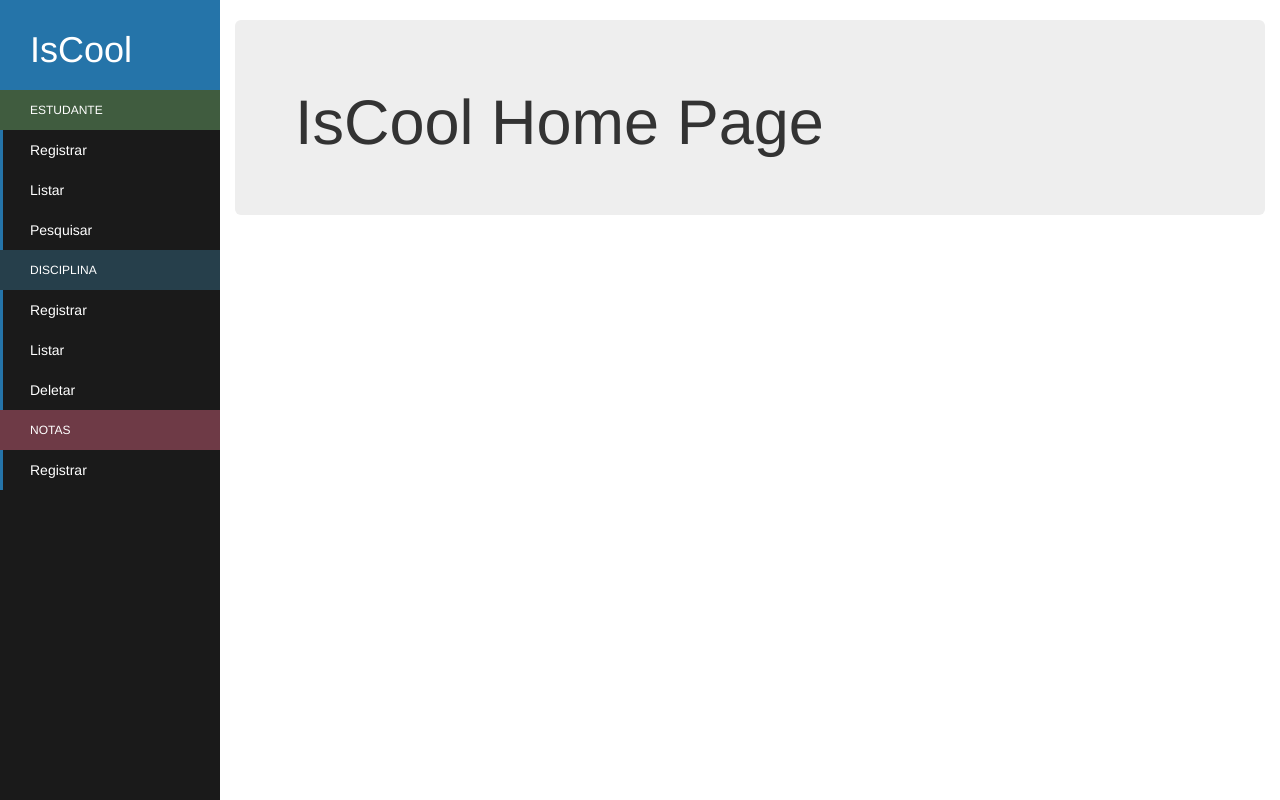
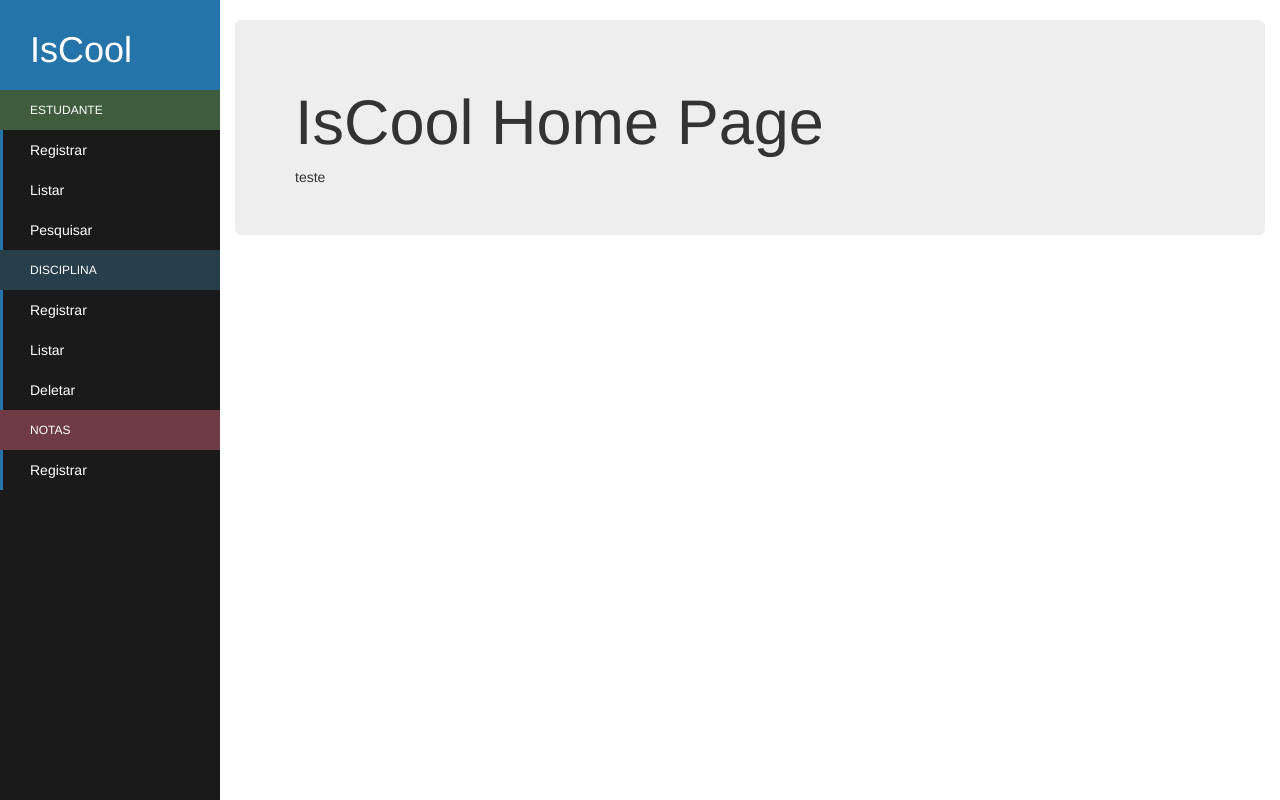
Before and after one commit to rodrigostellitano/ProjectDjango_iSCool, a Django app: page / in a window 1280 px wide. Run offline with Django 3.2, Linux system fonts and the light colour scheme; some libraries are stand-ins or nearby versions.

Commit message:
New workspace teste

```diff
--- a/iscool/models.py
+++ b/iscool/models.py
@@ -9,9 +9,8 @@ from django.db.models import *
 """
 TASK
 - Run o auto increment 1000 na tabela StudentModel
+"""
 
-
-"""
 class DisciplineModel(models.Model):
 
     discipline_id = models.AutoField(primary_key=True)
--- a/iscool/templates/iscool/home.html
+++ b/iscool/templates/iscool/home.html
@@ -6,7 +6,7 @@
 {% block content %}
 
 <h1>IsCool Home Page</h1>
-
+teste
 
 
 
```
